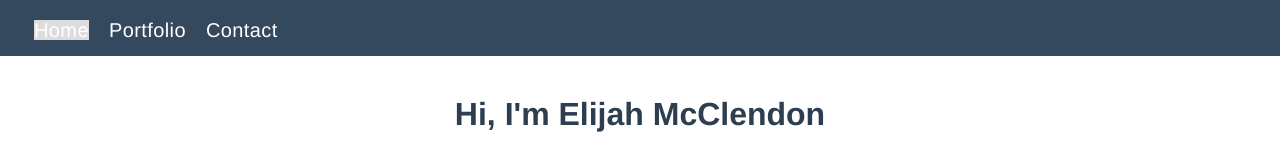
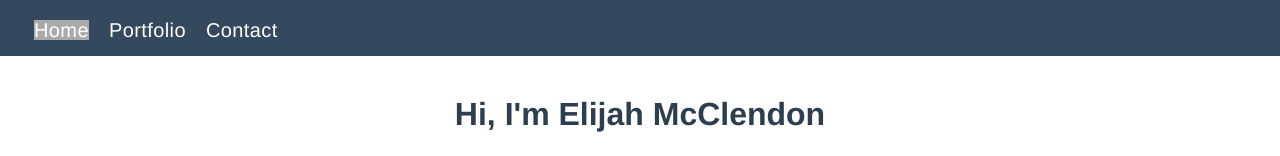
Before and after one commit to elimcjah/My-Portfolio-Vue-PWA, a Vue app: page / in a window 1280 px wide. In both pictures the pointer is over the item "Home". Shown: the top 156 px of the page. Built offline with nearby package versions, Linux system fonts and the light colour scheme.

Commit message:
Feature (004) Create Containers - change hover color

```diff
--- a/src/components/AppNavBar.vue
+++ b/src/components/AppNavBar.vue
@@ -50,6 +50,6 @@ a {
 }
 
 li:hover {
-  background-color: #ddd;
+  background-color: #aaa;
 }
 </style>
```
